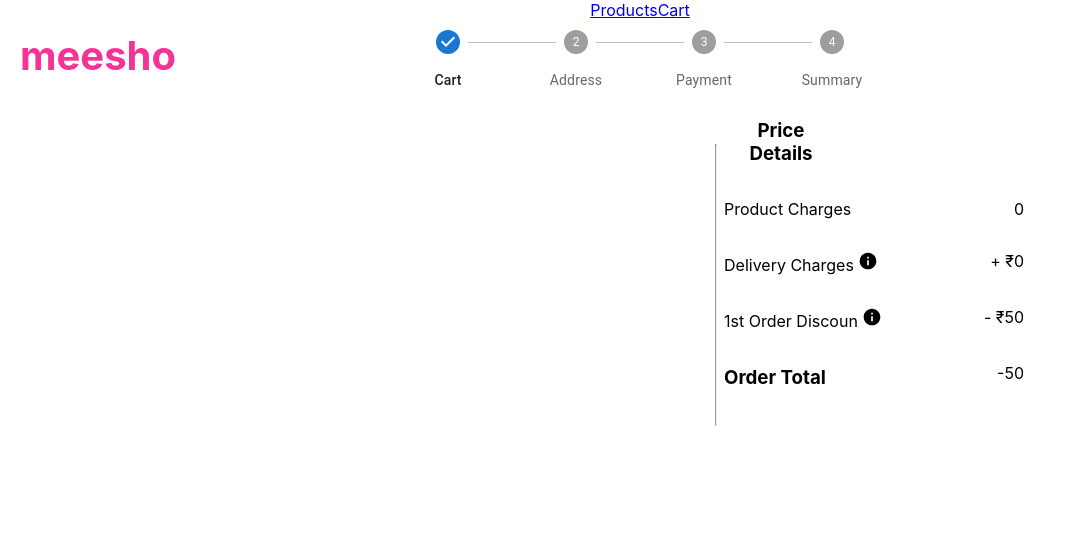
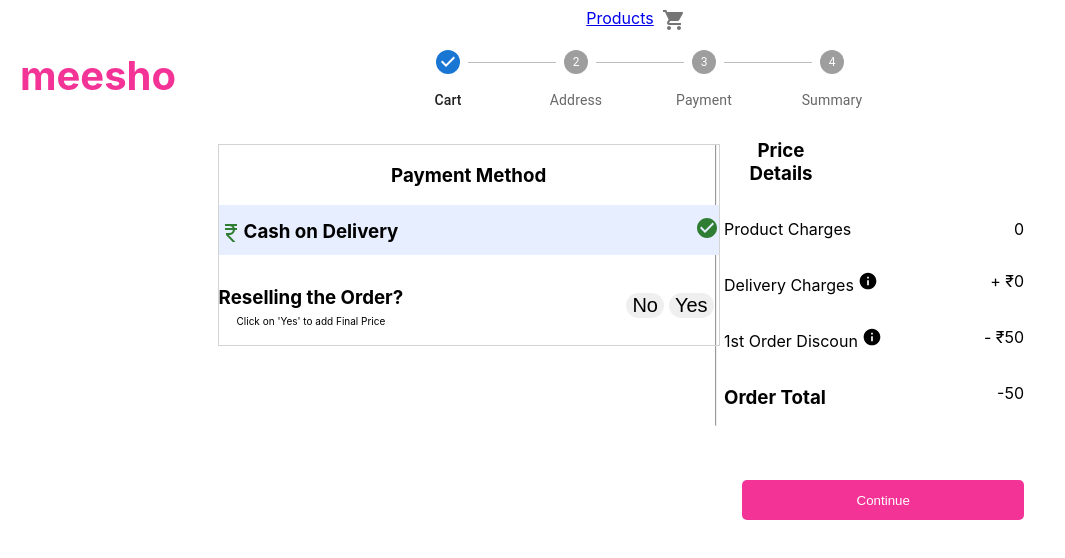
Before and after one commit to darkwingpatil/MeeshoClone, a React (Create React App) app in the folder clone/: page /cart/1/1/1 in a window 1280 px wide. Shown: the top 558 px of the page, without its empty margins (0-1065 px from the left). Built offline with nearby package versions, Linux system fonts and the light colour scheme.

Commit message:
my part done alomost

```diff
--- /dev/null
+++ b/clone/src/Components/Cart/Carticon.jsx
@@ -0,0 +1,26 @@
+import * as React from 'react';
+import Badge from '@mui/material/Badge';
+import { styled } from '@mui/material/styles';
+import IconButton from '@mui/material/IconButton';
+import ShoppingCartIcon from '@mui/icons-material/ShoppingCart';
+import { useSelector } from 'react-redux';
+const StyledBadge = styled(Badge)(({ theme }) => ({
+  '& .MuiBadge-badge': {
+    right: -3,
+    top: 13,
+    border: `2px solid ${theme.palette.background.paper}`,
+    padding: '0 4px',
+  },
+}));
+
+export default function CustomizedBadges() {
+    const state=useSelector((state)=>state.cartdata)
+    console.log(state,"in carticon")
+  return (
+    <IconButton aria-label="cart">
+      <StyledBadge badgeContent={state.length} color="secondary">
+        <ShoppingCartIcon />
+      </StyledBadge>
+    </IconButton>
+  );
+}
--- /dev/null
+++ b/clone/src/Components/Cart/Margininput.jsx
@@ -0,0 +1,21 @@
+import * as React from 'react';
+import Box from '@mui/material/Box';
+import TextField from '@mui/material/TextField';
+import { useSelector } from 'react-redux';
+export default function BasicTextFields({fun}) {
+    const {total} =useSelector((state)=>state)
+  return (
+    <Box
+      component="form"
+      sx={{
+        '& > :not(style)': { m: 1, width: '35ch', position:"absolute",left:"-3%",top:"140%;" },
+      }}
+      noValidate
+      autoComplete="off"
+    >
+      <TextField id="outlined-basic" label={`Order Total(₹ ${total}) + Your Margin`} variant="outlined" onChange={(e)=>fun(Number(e.target.value))} />
+      {/* <TextField id="filled-basic" label="Filled" variant="filled" />
+      <TextField id="standard-basic" label="Standard" variant="standard" /> */}
+    </Box>
+  );
+}
--- a/clone/src/Components/Cart/Payment.jsx
+++ b/clone/src/Components/Cart/Payment.jsx
@@ -1,22 +1,96 @@
 import React from 'react'
-import { useParams } from 'react-router-dom'
-import{Cartnav,Tag,Wrapper,SmallBox,CartData,CartData1,InsideSmall,Hidden,Updateddetails,Savechanges,Close,AddressAll} from "../styled"
+import { useParams,useNavigate } from 'react-router-dom'
+import{AddressBoxButton1,Cartnav,Tag,Wrapper,SmallBox,HiddMargin,CartData,CartData1,InsideSmall,Marginaldata,ResellingButton,Hidden,Updateddetails,Reselling,Cod,Savechanges,Close,AddressAll,Paymentdiv} from "../styled"
 import HorizontalLabelPositionBelowStepper from "./Cartstepper"
+import CheckCircleIcon from '@mui/icons-material/CheckCircle';
+import CurrencyRupeeIcon from '@mui/icons-material/CurrencyRupee';
 import {Sidedetails} from "./Sidedetail"
+import { useSelector,useDispatch } from 'react-redux';
+import BasicTextFields from "./Margininput"
+import{marginadd} from "../../Redux/Cart/Action"
 export const Payment = () => {
+  const dispatch=useDispatch()
+  const {total} =useSelector((state)=>state)
     const {id} =useParams()
+    const navigate=useNavigate()
+    const ref1=React.useRef()
+    const ref2=React.useRef()
+    const [marginal,setmargin]=React.useState(0)
+    const [showMar,setMar]=React.useState(false)
+    const[Hidemar,sethide]=React.useState(false)
+    const margin=(val)=>{
+      ref2.current.style.background="#fde9f2";
+      ref2.current.style.color="#f43397";
+      ref1.current.style.background="white";
+      ref1.current.style.color="black";
+      console.log(typeof(val))
+      setmargin(val)
+      sethide(true)
+      setTimeout(()=>{
+        setMar(true)
+      },3000)
+      console.log(marginal-total)
+    }
   return (
     <div>
+      <div>
       <Cartnav>
       <Tag>meesho</Tag>
       <Wrapper><HorizontalLabelPositionBelowStepper id={id}/></Wrapper>
      </Cartnav>
-     <div>
+     </div>
      <div>
      <hr style={{height:"280px",position:"absolute",right:"44%",top:"17%"}}/>
      <Sidedetails/>
+     <AddressBoxButton1 onClick={()=>{
+       if(marginal>total)
+       {
+         alert("Your Margin Price will be added and Final price will be printed on the invoice")
+         let data=marginal-total
+         dispatch(marginadd(data))
+       }
+       navigate("/cart/address/3/payment/summary",{replace:true})
+
+      //  "/cart/:name/:id/:name1/name2"
+     }}>
+       Continue
+     </AddressBoxButton1>
+     <Paymentdiv>
+     <h3>Payment Method</h3>
+     <Cod>
+       <div style={{display:"flex"}}>
+         <CurrencyRupeeIcon color='success' style={{position:"absolute",top:"38%"}}/>
+         <h3 style={{position:"absolute",top:"28%",left:"5%"}}>Cash on Delivery</h3>
+       </div>
+       <div>
+         <CheckCircleIcon color='success'/>
+       </div>
+     </Cod>
+     <Reselling>
+       <div style={{lineHeight:"5px"}}>
+         <h3>Reselling the Order?</h3>
+         <p style={{fontSize:"10px"}}>Click on 'Yes' to add Final Price</p>
+       </div>
+       <div>
+         <ResellingButton ref={ref1} onClick={()=>{
+           ref1.current.style.background="#fde9f2";
+           ref1.current.style.color="#f43397";
+           ref2.current.style.background="white";
+           ref2.current.style.color="black";
+           sethide(false)
+         }}>No</ResellingButton>
+         <ResellingButton ref={ref2} onClick={margin}>Yes</ResellingButton>
+       </div>
+     </Reselling>
+     <HiddMargin val={Hidemar}>
+     <Reselling>
+       <h3>Cash to be Collected</h3>
+       <BasicTextFields fun={margin}/>
+     </Reselling>
+     <Marginaldata val={marginal-total} show={showMar}>Your Margin :{marginal-total}</Marginaldata>
+     </HiddMargin>
+     </Paymentdiv>
      </div>
      </div>
-    </div>
   )
 }
--- /dev/null
+++ b/clone/src/Components/Cart/Summary.jsx
@@ -0,0 +1,7 @@
+import React from 'react'
+
+export const Summary = () => {
+  return (
+    <div>Summary</div>
+  )
+}
--- a/clone/src/Components/styled.js
+++ b/clone/src/Components/styled.js
@@ -111,7 +111,7 @@
 height:200px;
 position:absolute;
 background:white;
-top:95%;
+top:113%;
 ${(props)=>props.val?`display:block;`:`display:none;`}
 `
 export const Updateddetails=styled.div`
@@ -157,7 +157,7 @@
 border-radius:5px;
 position:absolute;
 right:20%;
-bottom:0%;
+bottom:26%;
 `
 export const AddressBox=styled.div`
 height:530px;
@@ -183,3 +183,59 @@
     right:0%;
 }
 `
+export const Paymentdiv=styled.div`
+height:200px;
+width:500px;
+border:1px solid lightgray;
+position:absolute;
+left:17%;
+top:18%;
+`
+export const Cod=styled.div`
+width:100%;
+height:50px;
+background:#e7eeff;
+align-items:center;
+display:flex;
+justify-content:space-between;
+`
+export const Reselling=styled.div`
+width:100%;
+height:100px;
+align-items:center;
+display:flex;
+justify-content:space-between;
+`
+export const ResellingButton=styled.button`
+border:none;
+border-radius:20px;
+font-size:20px;
+margin-right:5px;
+`
+
+export const Marginaldata=styled.h3`
+position:absolute;
+left:-2%;
+bottom:-100%;
+${(props)=>props.show?`display:block`:`display:none`};
+${(props)=>(props.val>=0)?`
+color:green`:`color:red`}
+`
+export const HiddMargin=styled.div`
+${(prop)=>prop.val?`display:block`:`
+display:none`};
+`
+
+export const AddressBoxButton1=styled.button`
+background:#f43397;
+color:white;
+text-align:center;
+border:none;
+border-radius:5px;
+height:40px;
+position:absolute;
+width:22%;
+right:20%;
+bottom:35%;
+
+`
--- a/clone/src/Redux/Cart/Action.js
+++ b/clone/src/Redux/Cart/Action.js
@@ -1,4 +1,4 @@
-import {CurrCart,Updatedtotal} from "./Actiontypes"
+import {CurrCart,Updatedtotal,Marginadd} from "./Actiontypes"
 
 
 
@@ -15,3 +15,10 @@
         payload
     }
 }
+
+export const marginadd=(payload)=>{
+    return{
+        type:Marginadd,
+        payload
+    }
+}
--- a/clone/src/Redux/Cart/Actiontypes.js
+++ b/clone/src/Redux/Cart/Actiontypes.js
@@ -1,2 +1,3 @@
 export const CurrCart ="CurrCart";
 export const Updatedtotal="Updatedtotal"
+export const Marginadd="Marginadd"
--- a/clone/src/Redux/Cart/Reducer.js
+++ b/clone/src/Redux/Cart/Reducer.js
@@ -1,9 +1,10 @@
-import {CurrCart,Updatedtotal} from "./Actiontypes"
+import {CurrCart,Updatedtotal,Marginadd} from "./Actiontypes"
 import{Loaddata,Savedata} from "../../utils/localstorage"
 
 const initstate={
     cartdata:Loaddata("cart")||[],
     total:Loaddata("total")||0,
+    margin:Loaddata("margin")||0,
 }
 export const Cartreducer=(state=initstate,action)=>{
     console.log(action,"inCartreducer")
@@ -16,10 +17,12 @@
                 sum=sum+ele.rate;
             })
             Savedata("total",sum)
+            let mar=Loaddata("margin")
             return{
                 ...state,
                 cartdata:update,
                 total:sum,
+                margin:mar,
             }
         }
         case Updatedtotal:{
@@ -32,11 +35,25 @@
                 }
             })
             let sum=action.payload.data;
+            let mar=Loaddata("margin")
             Savedata("total",sum)
             return{
                 ...state,
                 cartdata:currdata,
                 total:sum,
+                margin:mar
+            }
+        }
+        case Marginadd:{
+            const currdata=Loaddata("cart")
+            let sum=Loaddata("total");
+            let mar=action.payload
+            Savedata("margin",mar)
+            return{
+                ...state,
+                cartdata:currdata,
+                total:sum,
+                margin:mar
             }
         }
 
--- a/clone/src/Router/MainRouter.jsx
+++ b/clone/src/Router/MainRouter.jsx
@@ -4,6 +4,7 @@
 import{Cart} from "../Components/Cart/Cart"
 import {Address} from "../Components/Cart/Address"
 import { Payment } from "../Components/Cart/Payment";
+import { Summary } from "../Components/Cart/Summary";
 export const MainRouter=()=>{
 return(
     <Routes>
@@ -11,6 +12,7 @@
         <Route path="/cart/*" element={<Cart/>}></Route>
         <Route path="/cart/:name/:id" element={<Address/>}></Route>
         <Route path="/cart/:name/:id/:name1" element={<Payment/>}></Route>
+        <Route path="/cart/:name/:id/:name1/:name2" element={<Summary/>}></Route>
     </Routes>
 )
 }
--- a/clone/src/Router/Navbar.jsx
+++ b/clone/src/Router/Navbar.jsx
@@ -1,11 +1,11 @@
 import React from 'react'
 import{Link} from "react-router-dom"
-
+import CustomizedBadges from "../Components/Cart/Carticon"
 export const Navbar = () => {
   return (
     <div>
         <Link to={"/"}>Products</Link>
-        <Link to={"/cart"}>Cart</Link>
+        <Link to={"/cart"}><CustomizedBadges/></Link>
     </div>
   )
 }
```
